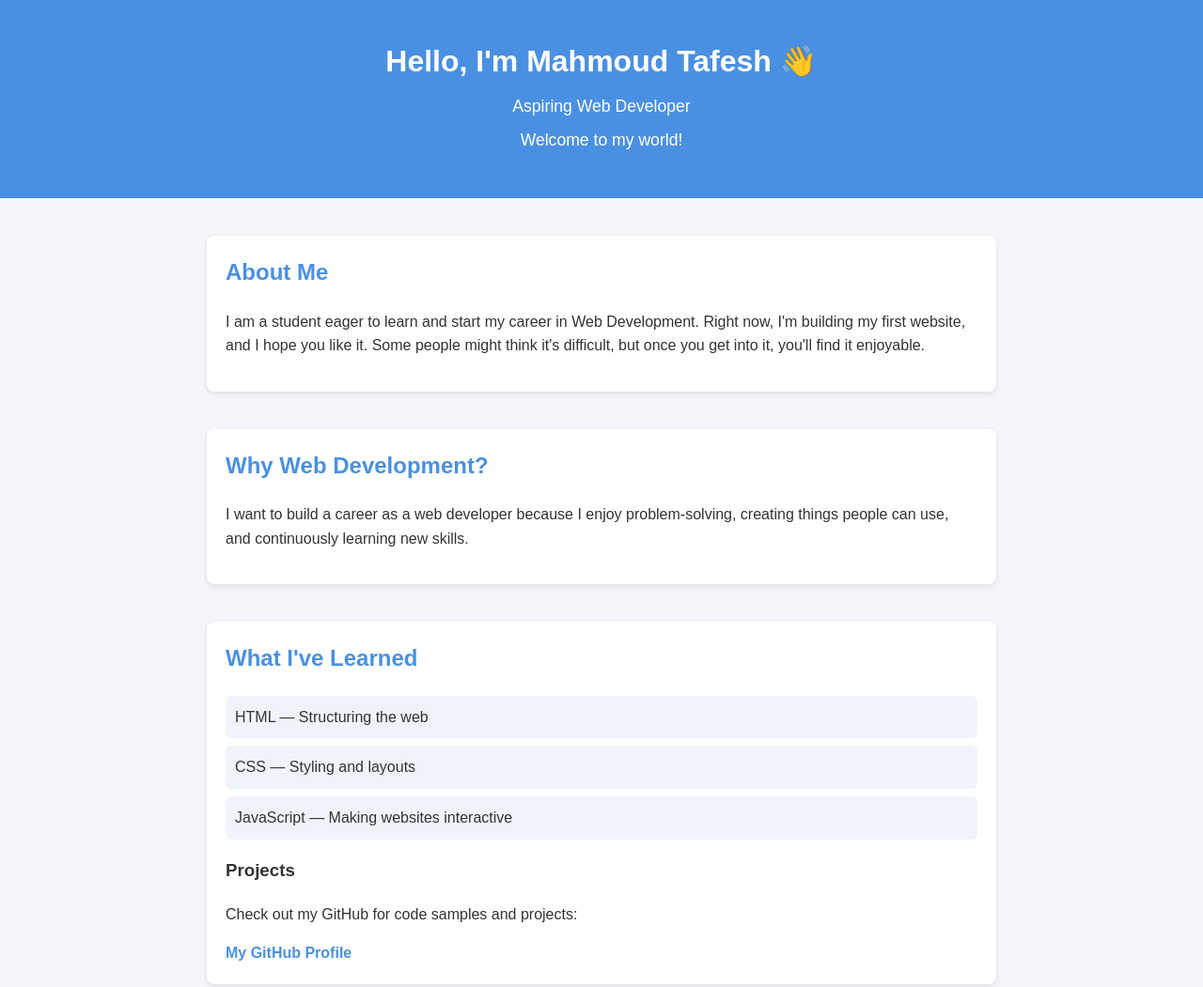
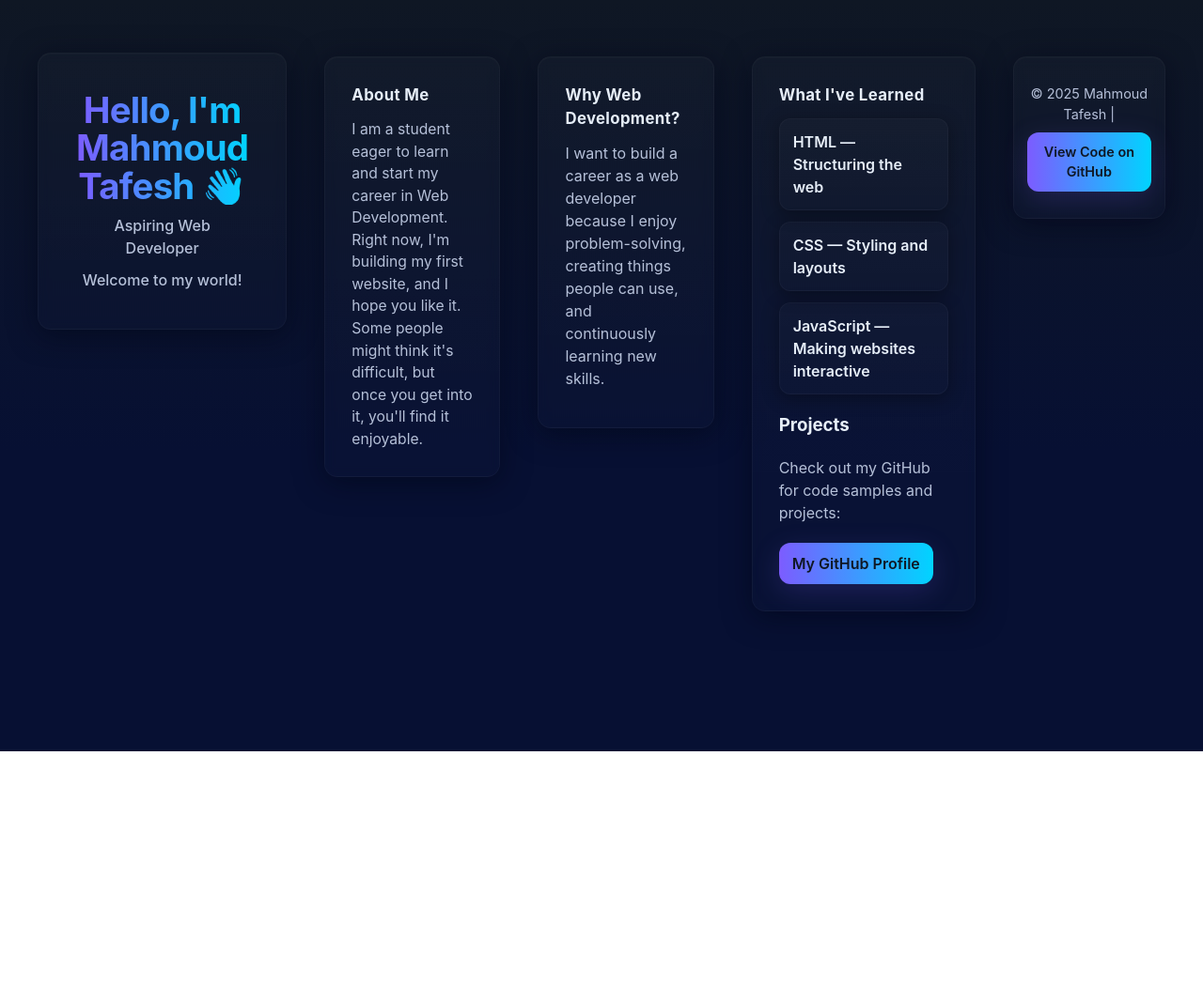
Before and after one commit to Mahmoud22taf/my-portfolio, a plain HTML site: page index.html in a window 1280 px wide. Shown: the top 1051 px of the page at 94% size. After the commit the page ends 800 px from the top, so only its background shows below. Drawn offline with Linux system fonts and the light colour scheme.

Commit message:
Update style.css

```diff
--- a/style.css
+++ b/style.css
@@ -1,81 +1,193 @@
-/* style.css */
-/* Simple and clean beginner-friendly styling */
+/* style.css
+   Modern, responsive, and accessible styling for your portfolio
+   Save as style.css and keep your <link rel="stylesheet" href="style.css"> in the HTML.
+*/
 
-body {
-  font-family: Arial, sans-serif;
-  margin: 0;
-  padding: 0;
-  background: #f4f6f9;
-  color: #333;
-  line-height: 1.6;
+/* Optional: load a friendly web font (uncomment the @import line if you want the font)
+   Note: using @import is fine, or add the <link> tag from Google Fonts in your HTML head.
+*/
+/* @import url('https://fonts.googleapis.com/css2?family=Inter:wght@300;400;600;700&display=swap'); */
+
+:root{
+  --bg-1: #0f1724;           /* deep night */
+  --bg-2: #071033;           /* deep indigo */
+  --card-bg: rgba(255,255,255,0.05);
+  --glass: rgba(255,255,255,0.06);
+  --accent: #7c5cff;         /* violet accent */
+  --accent-2: #00d4ff;       /* cyan accent */
+  --muted: #b6c1d9;
+  --text: #e6eef8;
+  --radius: 14px;
+  --max-width: 900px;
+  --gap: 22px;
 }
 
-/* Header */
-header {
-  background: #4a90e2;
-  color: white;
-  text-align: center;
-  padding: 40px 20px;
+*{box-sizing: border-box}
+html,body{height:100%}
+body{
+  margin:0;
+  font-family: 'Inter', system-ui, -apple-system, "Segoe UI", Roboto, "Helvetica Neue", Arial;
+  background: linear-gradient(180deg, var(--bg-1) 0%, var(--bg-2) 60%);
+  color:var(--text);
+  -webkit-font-smoothing:antialiased;
+  -moz-osx-font-smoothing:grayscale;
+  line-height:1.5;
+  padding:40px 20px;
+  display:flex;
+  justify-content:center;
+  align-items:flex-start;
+  gap:40px;
+  min-height:100vh;
 }
 
-header h1 {
-  margin: 0;
-  font-size: 2rem;
+/* Outer container to center and constrain width */
+body > * {
+  width:100%;
+  max-width:var(--max-width);
+  margin:0 auto;
 }
 
-header p {
-  margin: 8px 0;
-  font-size: 1.1rem;
+/* Card-like background for the page */
+main, header, section, footer {
+  background: linear-gradient(180deg, rgba(255,255,255,0.02), rgba(255,255,255,0.01));
+  border-radius: var(--radius);
+  padding:28px;
+  box-shadow: 0 6px 30px rgba(2,6,23,0.6), inset 0 1px 0 rgba(255,255,255,0.02);
+  backdrop-filter: blur(6px);
+  border: 1px solid rgba(255,255,255,0.03);
+}
+
+/* Header styling */
+header{
+  text-align:center;
+  padding:34px 24px;
+  margin-bottom:var(--gap);
+}
+
+header h1{
+  margin:0;
+  font-size:clamp(1.6rem, 3.4vw, 2.4rem);
+  font-weight:700;
+  letter-spacing:-0.02em;
+  line-height:1.05;
+  background: linear-gradient(90deg, var(--accent), var(--accent-2));
+  -webkit-background-clip: text;
+  background-clip: text;
+  color: transparent;
+}
+
+header p{
+  margin:10px 0 0;
+  color:var(--muted);
+  font-weight:500;
 }
 
 /* Sections */
-section {
-  max-width: 800px;
-  margin: 40px auto;
-  padding: 20px;
-  background: white;
-  border-radius: 8px;
-  box-shadow: 0 2px 6px rgba(0,0,0,0.1);
+section{
+  margin-bottom:var(--gap);
 }
 
-section h2 {
-  margin-top: 0;
-  color: #4a90e2;
+/* Section titles */
+section h2{
+  margin:0 0 12px 0;
+  font-size:1.05rem;
+  color:var(--text);
+  letter-spacing:0.02em;
 }
 
-/* Skills list */
-#skills ul {
-  list-style: none;
-  padding: 0;
+/* About paragraph */
+#about p{
+  margin:0;
+  color:var(--muted);
+  font-size:0.98rem;
 }
 
-#skills li {
-  background: #f0f4fa;
-  margin: 8px 0;
-  padding: 10px;
-  border-radius: 6px;
+/* Why & Skills layout */
+#why p, #skills p { color:var(--muted); margin:0 0 12px 0; }
+
+/* Skills list: make it look like cards */
+#skills ul{
+  list-style:none;
+  padding:0;
+  margin:8px 0 0 0;
+  display:grid;
+  grid-template-columns:repeat(auto-fit, minmax(180px,1fr));
+  gap:12px;
 }
 
-/* Links */
-a {
-  color: #4a90e2;
-  text-decoration: none;
-  font-weight: bold;
+#skills li{
+  background: linear-gradient(180deg, rgba(255,255,255,0.02), rgba(255,255,255,0.01));
+  padding:12px 14px;
+  border-radius:12px;
+  font-weight:600;
+  color:var(--text);
+  display:flex;
+  align-items:center;
+  gap:10px;
+  border:1px solid rgba(255,255,255,0.03);
+  box-shadow: 0 4px 18px rgba(0,0,0,0.35);
 }
 
-a:hover {
-  text-decoration: underline;
+/* GitHub link button */
+a[href*="github.com"]{
+  display:inline-block;
+  text-decoration:none;
+  padding:10px 14px;
+  border-radius:12px;
+  font-weight:600;
+  color:var(--bg-1);
+  background: linear-gradient(90deg, var(--accent), var(--accent-2));
+  margin-top:8px;
+  transition: transform .18s ease, box-shadow .18s ease, opacity .12s ease;
+  box-shadow: 0 8px 30px rgba(124,92,255,0.18);
+}
+
+a[href*="github.com"]:hover,
+a[href*="github.com"]:focus{
+  transform: translateY(-4px);
+  box-shadow: 0 14px 40px rgba(124,92,255,0.2);
+  outline:none;
 }
 
 /* Footer */
-footer {
-  text-align: center;
-  padding: 20px;
-  margin-top: 40px;
-  background: #333;
-  color: white;
+footer{
+  text-align:center;
+  padding:14px;
+  font-size:0.9rem;
+  color:var(--muted);
+  display:flex;
+  justify-content:center;
+  gap:8px;
+  align-items:center;
 }
 
-footer a {
-  color: #4a90e2;
+footer a{
+  color:var(--muted);
+  text-decoration:underline;
 }
+
+footer a:hover, footer a:focus{ color:var(--text); }
+
+/* Small utilities */
+p, li { word-wrap:break-word; }
+img { max-width:100%; display:block; }
+
+/* Accessibility: visible focus states */
+:focus{
+  outline: 3px solid rgba(0,160,255,0.12);
+  outline-offset: 3px;
+  border-radius:8px;
+}
+
+/* Responsive tweaks */
+@media (min-width:900px){
+  body{ padding:60px 40px; }
+  header{ display:block; padding:40px; }
+  /* Make the page look like stacked cards with negative margin for visual depth */
+  header { transform: translateY(-4px); }
+}
+
+/* Respect reduced motion preference */
+@media (prefers-reduced-motion: reduce){
+  * { transition: none !important; animation: none !important; transform: none !important; }
+}
```
